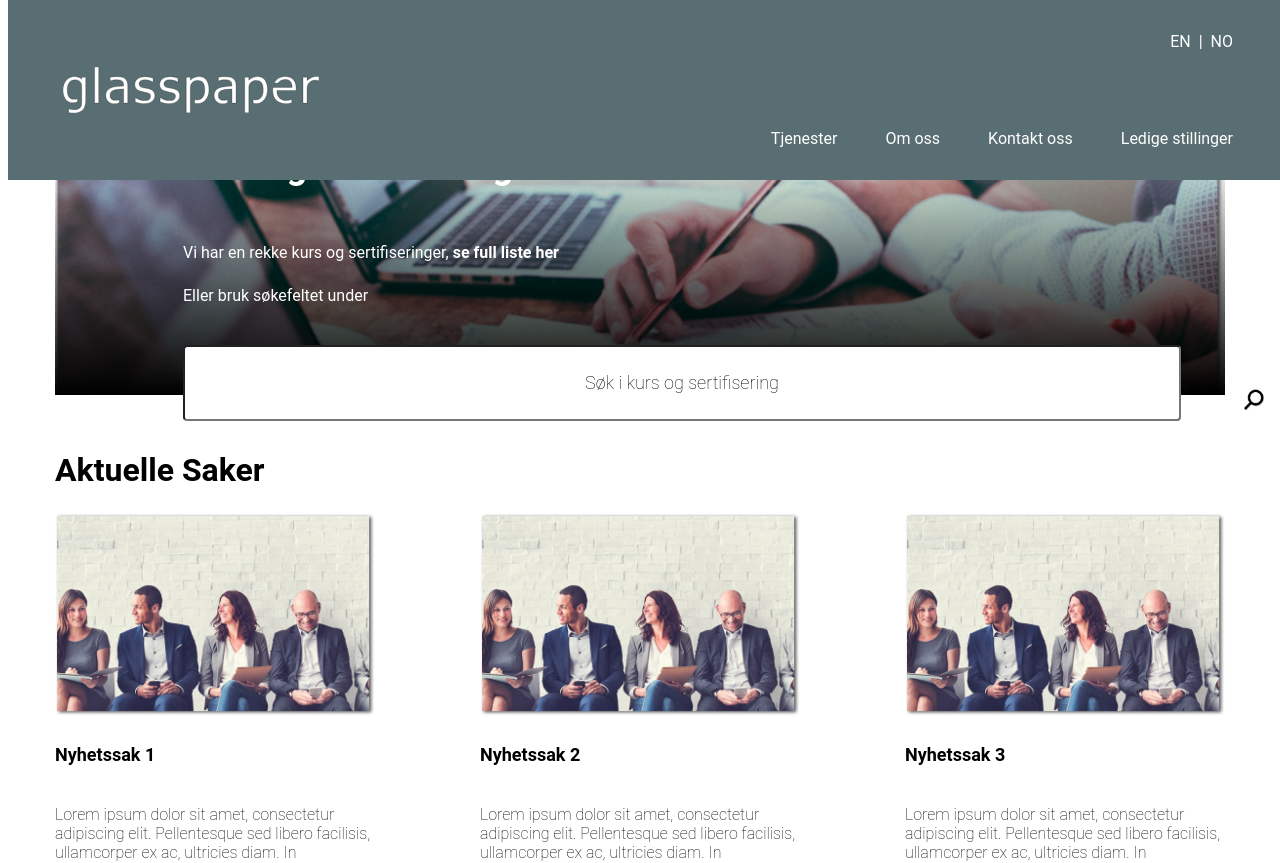
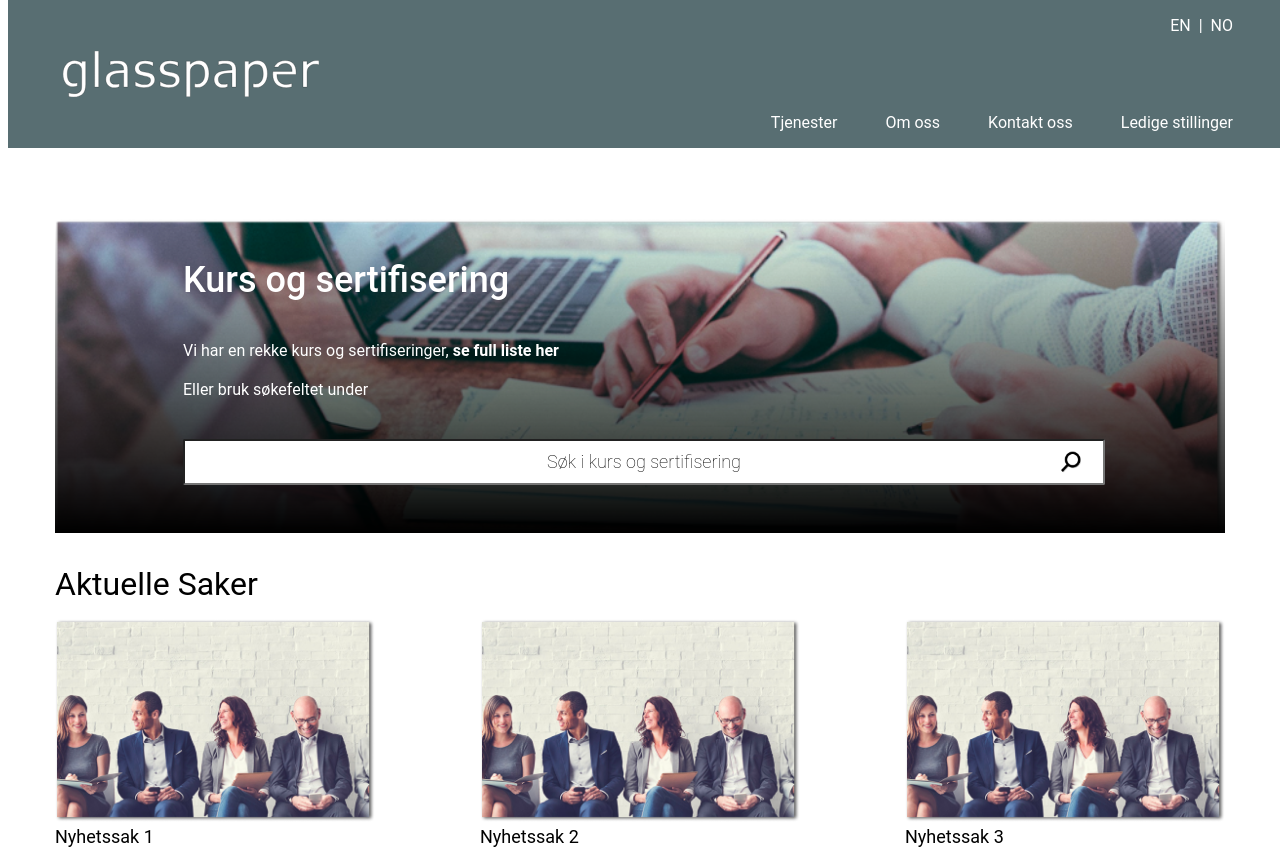
Before and after one commit to Zandra7/Glasspaper.no, a Nuxt app: page / in a window 1280 px wide. Shown: the top 863 px of the page. Built offline with nearby package versions, Linux system fonts and the light colour scheme.

Commit message:
Updated styling after removing tailwind files

```diff
--- a/components/navbar.vue
+++ b/components/navbar.vue
@@ -65,7 +65,6 @@
         flex-direction: row;
         justify-content: flex-end;
         gap: 0.5rem;
-        padding-top: 1rem;
     }
     .gp-logo {
         width: 16rem;
@@ -76,7 +75,6 @@
         flex-direction: row;
         justify-content: flex-end;
         gap: 3rem;
-        padding-bottom: 1rem;
     }
 
     .nav-item:hover, .lang-option:hover {
--- a/components/newsItem.vue
+++ b/components/newsItem.vue
@@ -40,10 +40,10 @@
 <style scoped>
     h2 {
         display: flex;
-        padding: 1.5rem 0;
-        font-size: 32px;
+        font-size: 2rem;
         max-width: 1170px;
-        margin: 0 auto;
+        font-weight: 400;
+        margin: 1rem auto;
     }
     .container {
         display: flex;
@@ -72,11 +72,13 @@
 
     h4 {
         font-size: 18px;
+        font-weight: 400;
+        margin: 0;
     }
 
     p {
         font-size: 16px;
-        font-weight: lighter;
+        font-weight: 300;
     }
     @media (max-width: 1175px) {
         .container, h2 {
--- a/components/searchCard.vue
+++ b/components/searchCard.vue
@@ -4,9 +4,11 @@
             <h1>Kurs og sertifisering</h1>
             <p class="kurs-sertif-text">Vi har en rekke kurs og sertifiseringer, <label class="text-link">se full liste her</label></p>
             <p>Eller bruk søkefeltet under</p>
-            <div class="relative">
-                <input type="text" placeholder="Søk i kurs og sertifisering">
-                <img src="~/public/images/searchIcon.png" alt="Search Icon" class="search-icon">
+            <div>
+                <label class="relative">
+                    <input type="text" placeholder="Søk i kurs og sertifisering">
+                    <img src="~/public/images/searchIcon.png" alt="Search Icon" class="search-icon">
+                </label>
             </div>
         </div>
     </div>
@@ -19,26 +21,23 @@
     .kurs-sertif-bg {
         display: flex;
         flex-direction: column;
-        margin: 9.69rem auto 2rem auto;
+        margin: 13.69rem auto 2rem auto;
         max-width: 1170px;
-        height: 240px;
         background-image: linear-gradient(rgba(0, 0, 0, 0), rgba(0, 0, 0, 1)), url('~/public/images/img1.png');
         background-size: cover;
     }
-
     .kurs-sertif-content {
         color: white;
         display: flex;
         flex-direction: column;
         justify-content: center;
-        height: 100%;
         padding: 0 8rem;
     }
 
     h1 {
-        font-size: 36px;
-        padding-top: 1.25rem;
-        padding-bottom: 0.75rem;
+        font-weight: 500;
+        font-size: 2.25rem;
+        padding-top: 2.63rem;
     }
 
     .kurs-sertif-text {
@@ -55,12 +54,12 @@
     }
 
     input {
-        padding: 0.75rem 2.5rem;
-        margin: 1.5rem 0;
+        margin: 1.5rem 0 3rem 0;
         width: 100%;
-        height: 3rem;
+        height: 2.5rem;
         color: black;
-        border-radius: 0.25rem;
+        border-radius: 0.125rem;
+        background: white;
         font-size: 1rem;
         font-weight: 300;
         text-align: center;
@@ -72,13 +71,17 @@
         font-size: 1.125rem;
     }
 
+    .relative {
+        position: relative;
+    }
+
     .search-icon {
-        position: absolute;
-        right: 1rem;
-        top: 50%;
         cursor: pointer;
         transform: translateY(-50%);
         width: 1.25rem;
+        position: absolute;
+        top: 50%;
+        right: 1.5rem;
     }
 
     @media (max-width: 640px) {
@@ -110,11 +113,6 @@
     @media (min-width: 1024px) {
         h1 {
             padding-top: 1rem;
-            padding-bottom: 1rem;
-        }
-
-        .kurs-sertif-text {
-            margin-bottom: 0.5rem;
         }
     }
 </style>
```
